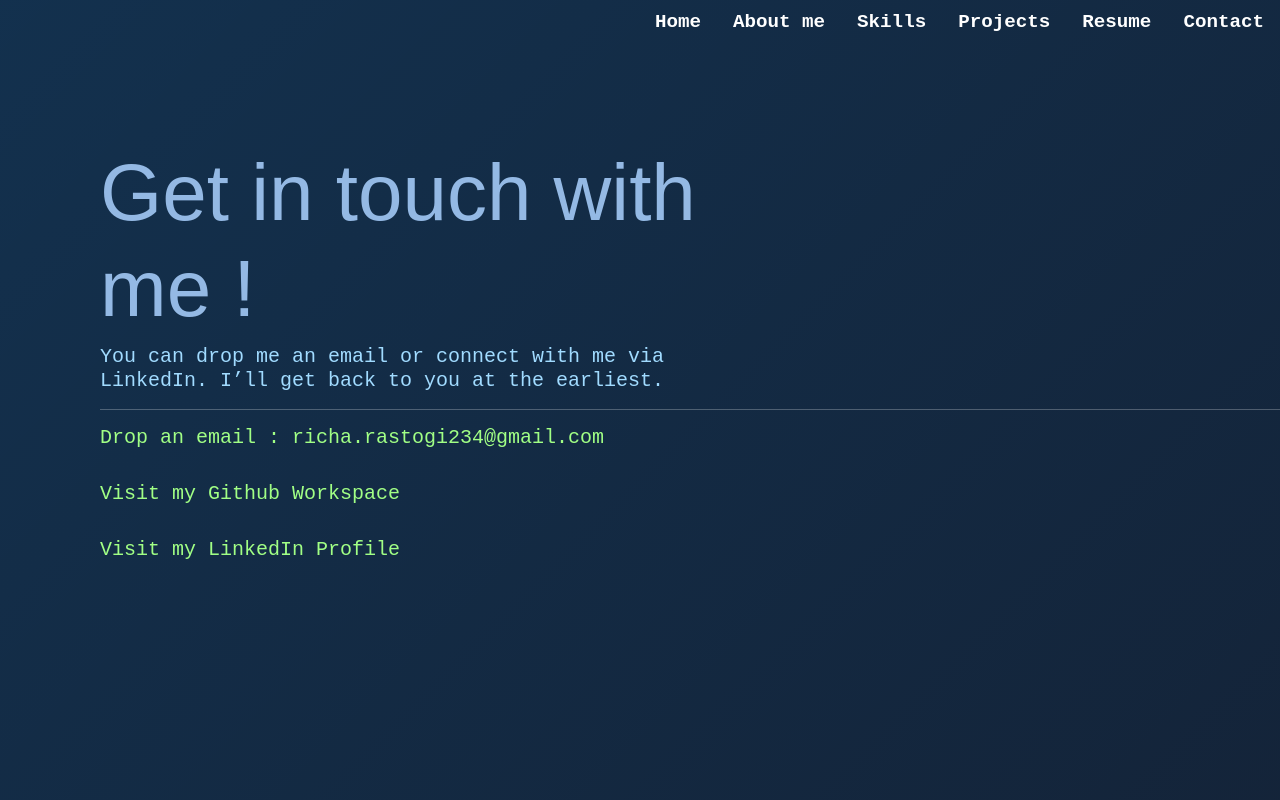
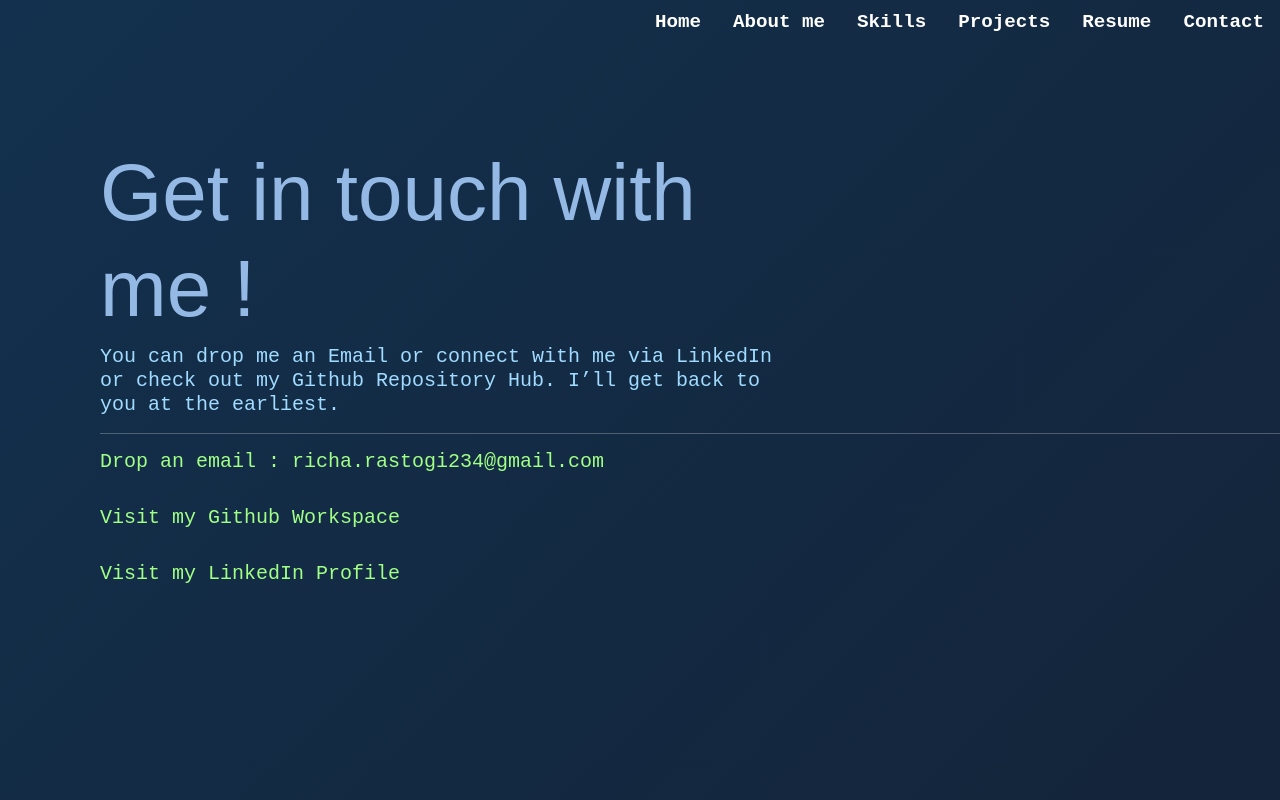
Before and after one commit to Richa-Rastogi25/Professional-Portfolio, a React (Create React App) app: page /contact-page in a window 1280 px wide. Shown: the top 800 px of the page. Built offline with nearby package versions, Linux system fonts and the light colour scheme.

Commit message:
changes made

```diff
--- a/src/components/ContactPage.js
+++ b/src/components/ContactPage.js
@@ -5,7 +5,7 @@ function ContactPage() {
   return (
     <div style={{paddingLeft:'100px', paddingTop:'100px', paddingRight:'500px'}}>
       <h1 style={{color:'#94b9e4ff', fontFamily:'fantasy', fontSize:'80px'}}> Get in touch with me ! </h1>
-      <h5 style={{color:'#a1dbff', fontFamily:'monospace'}}> You can drop me an email or connect with me via LinkedIn. I’ll get back to you at the earliest. </h5>
+      <h5 style={{color:'#a1dbff', fontFamily:'monospace'}}> You can drop me an Email or connect with me via LinkedIn or check out my Github Repository Hub. I’ll get back to you at the earliest. </h5>
       <hr style={{color:'white', width:'1300px'}}></hr>
 
       <h5 style={{color:'#a1ff85ff', fontFamily:'monospace'}}> Drop an email : richa.rastogi234@gmail.com </h5>
```
